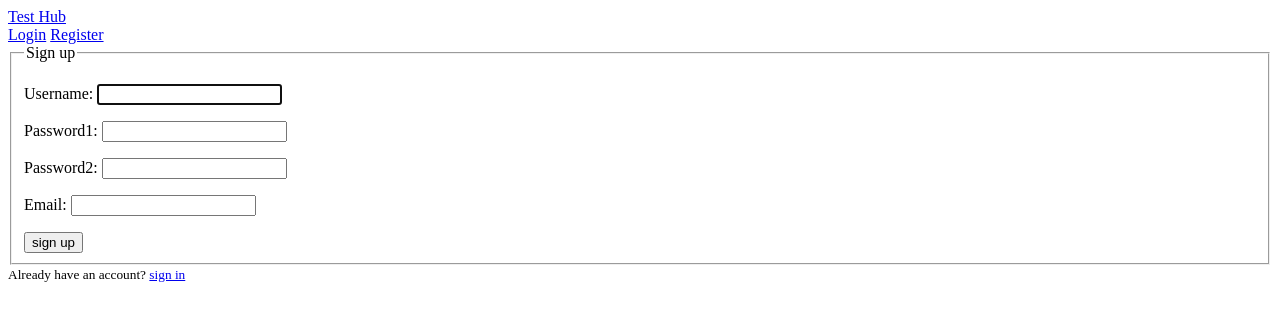
After one commit to JSPlacid/cbt_hub, a Django app: page /users/register/ in a window 1280 px wide. The commit adds this page. Shown: the top 321 px of the page. Run offline with Django 4.2, Linux system fonts and the light colour scheme.

Commit message:
created register, login, logout, profiles for users

```diff
--- a/cbthub/urls.py
+++ b/cbthub/urls.py
@@ -25,16 +25,15 @@ from django.conf import settings
 urlpatterns = [
     path('admin/', admin.site.urls),
     path('testhub/', include('testhub.urls')),
-    # path('register/', include('register.urls')),
+
 
     # Redirect the root URL to the testhub app
     path('', RedirectView.as_view(url='testhub/', permanent=True)),
 ] + static(settings.STATIC_URL,
            document_root=settings.STATIC_ROOT)
 
+urlpatterns += [
+    path('users/', include('django.contrib.auth.urls')),
 
-# from users import views as user_views
-
-# urlpatterns += [
-#     path('register/', user_views.register, name='register'),
-# ]
+    path('users/', include('users.urls')),
+]
--- a/testhub/templates/base.html
+++ b/testhub/templates/base.html
@@ -8,6 +8,21 @@
    <title>Test Hub</title>
 </head>
 <body>
+   <nav>
+      <div class="container">
+         <a href="{% url 'index' %}">Test Hub</a>
+      </div>
+
+      <div class="">
+         {% if user.is_authenticated %}
+            <a href="{% url 'profile' %}">profile</a>
+            <a href="{% url 'logout' %}">Log out</a>
+         {% else%}
+            <a href="{% url 'login' %}">Login</a>
+            <a href="{% url 'register' %}">Register</a>
+         {% endif %}
+      </div>
+   </nav>
    <div class="col-md-8">
       {% if messages %}
          {% for message in messages %}
--- a/testhub/templates/index.html
+++ b/testhub/templates/index.html
@@ -1,6 +1,5 @@
 {% extends "base.html" %}
 
-<body>
    {% block content %}
    <h2> This is home </h2>
 
@@ -30,5 +29,3 @@
 
    </form>
    {% endblock %}
-
-</body>
--- a/users/forms.py
+++ b/users/forms.py
@@ -1,10 +1,22 @@
 from django import forms
 from django.contrib.auth.models import User
-# from django.contrib.auth.forms import UserCreationForm
+from django.contrib.auth.forms import UserCreationForm
 
 
-class USerRegisterForm(forms.Form):
+class UserRegisterForm(UserCreationForm):
+    """
+    form fields to overide inherited form fields
+    """
     username = forms.CharField(max_length=25)
     email = forms.EmailField()
-    password1 = forms.PasswordInput()
-    password2 = forms.PasswordInput()
+    password1 = forms.CharField(widget=forms.PasswordInput)
+    password2 = forms.CharField(widget=forms.PasswordInput)
+
+    class meta:
+        model = User
+        fields = [
+            'username',
+            'email',
+            'password1',
+            'password2'
+        ]
--- /dev/null
+++ b/users/templates/users/profile.html
@@ -0,0 +1,6 @@
+{% extends "base.html" %}
+
+{% block content %}
+<h3>{{user.username}}</h3>
+
+{% endblock %}
--- /dev/null
+++ b/users/templates/users/register.html
@@ -0,0 +1,24 @@
+{% extends "base.html" %}
+{% block content %}
+   <div class="content-section">
+      <form method="POST">
+         {% csrf_token %}
+         <fieldset class="form-group">
+            <legend class="border-bottom mb-4">Sign up</legend>
+            {{form.as_p}}
+
+            <div class="form-group">
+               <button class="btn btn-outline-info" type="submit">sign up</button>
+            </div>
+
+         </fieldset>
+
+      </form>
+      <div class="border-top pt-3">
+         <small class="text-muted">
+            Already have an account? <a class="ml-2" href="{% url 'login' %}">sign in</a>
+         </small>
+      </div>
+   </div>
+{% endblock %}
+<!--{% url 'login' %} -->"
--- a/users/urls.py
+++ b/users/urls.py
@@ -1,6 +1,10 @@
 from django.urls import path
-from . import views
+from .import views
 
-# urlpatterns = [
-#     path('login/', views.register, name='register')
-# ]
+
+urlpatterns = [
+    path('register/', views.register, name='register'),
+    #  path('login/', views.login, name='login'),
+    #  path('logout/', views.logout, name='logout'),
+    path('profile/', views.profile, name='profile')
+]
--- a/users/views.py
+++ b/users/views.py
@@ -1,18 +1,34 @@
 from django.shortcuts import render, redirect
+from django.contrib.auth import authenticate, login, logout
 from django.contrib import messages
 from .forms import UserRegisterForm
+from django.contrib.auth.decorators import login_required
 
 
-# Create your views here.
+# Create y our views here.
 def register(request):
+    """
+    view function for user registration
+    """
+    # if this a post request, process form data
     if request.method == 'POST':
+        # create form instance & populate with data from request binding
         form = UserRegisterForm(request.POST)
+
+        # check if the form is valid
         if form.is_valid():
+            # process the data in a cleaned_data (to the username)
             form.save()
             username = form.cleaned_data['username']
-            messages.success(request, f'Account created for {username}!')
-            return redirect('/')
+            messages.success(
+                request, f'Account created for {username}!, you can now login')
+            return redirect('login')
     else:
         form = UserRegisterForm()
 
-    return render(request, 'user/register.html', {'form': form})
+    return render(request, 'users/register.html', {'form': form})
+
+
+@login_required
+def profile(request):
+    return render(request, 'users/profile.html')
```
Also changed, not shown: cbthub/settings.py (+6 -1 lines), templates/registration/logged_out.html (added, +10 -0 lines), templates/registration/login.html (added, +36 -0 lines), db.sqlite3, templates/some.html (added).
